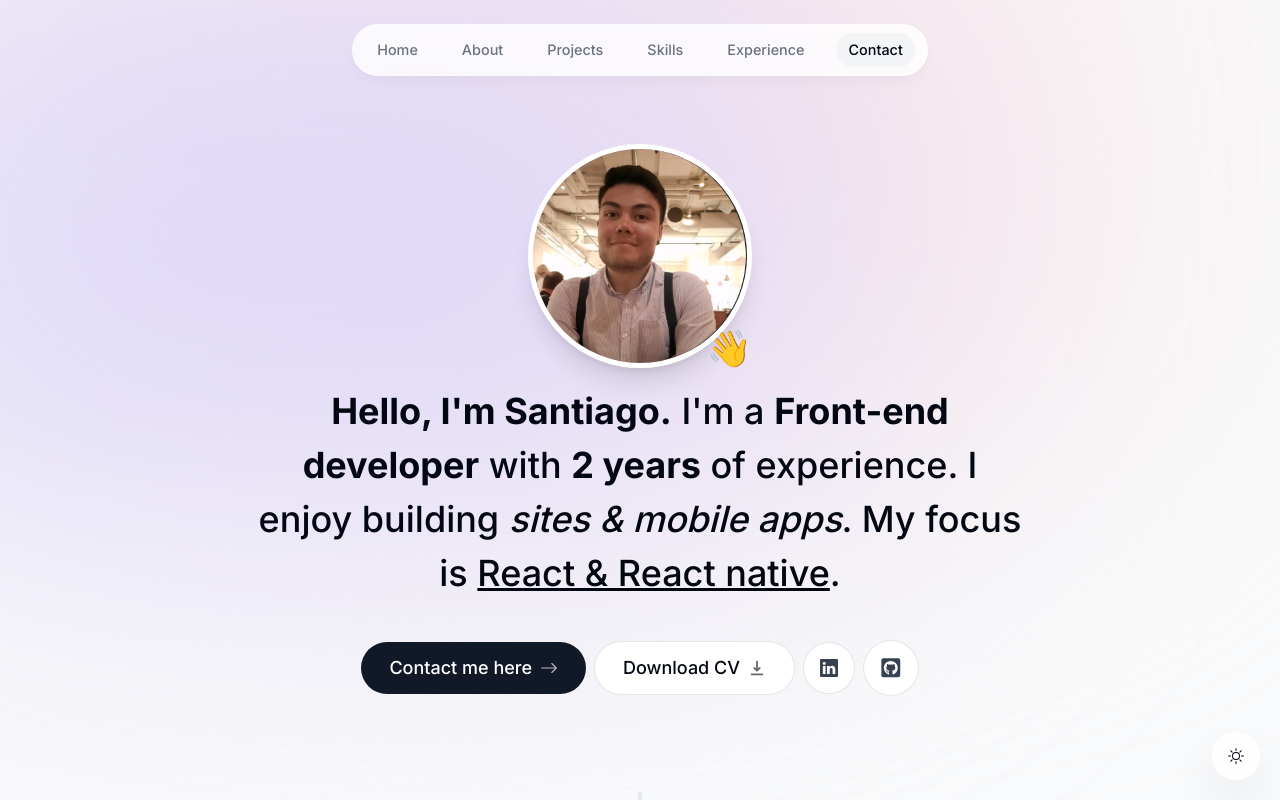
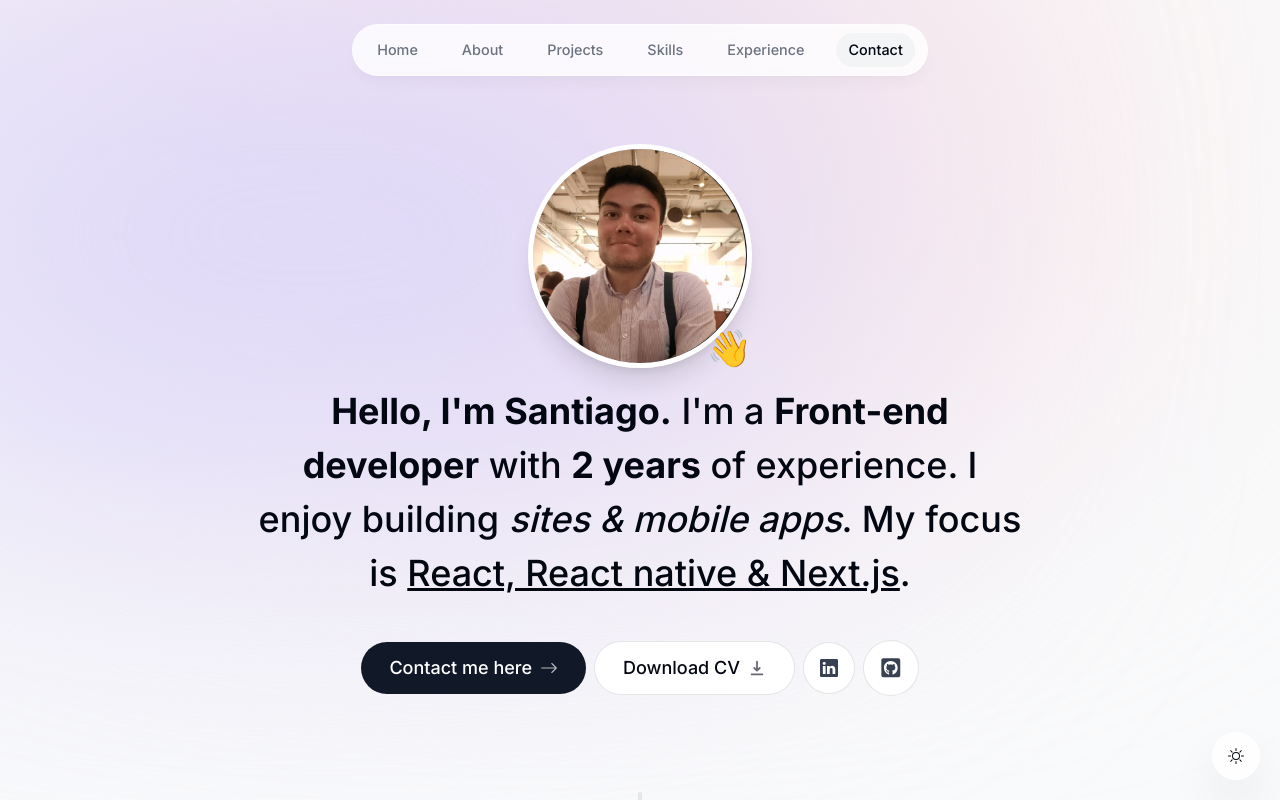
Before and after one commit to galeonn321/portfolio, a Next.js app: page / in a window 1280 px wide. Shown: the top 800 px of the page. Built offline with nearby package versions, Linux system fonts and the light colour scheme; no server answers.

Commit message:
small change data

```diff
--- a/components/intro.tsx
+++ b/components/intro.tsx
@@ -66,7 +66,7 @@ export default function Intro() {
         <span className="font-bold">Front-end developer</span> with{" "}
         <span className="font-bold">2 years</span> of experience. I enjoy
         building <span className="italic">sites & mobile apps</span>. My focus is{" "}
-        <span className="underline">React & React native</span>.
+        <span className="underline">React, React native & Next.js</span>.
       </motion.h1>
 
       <motion.div
```
